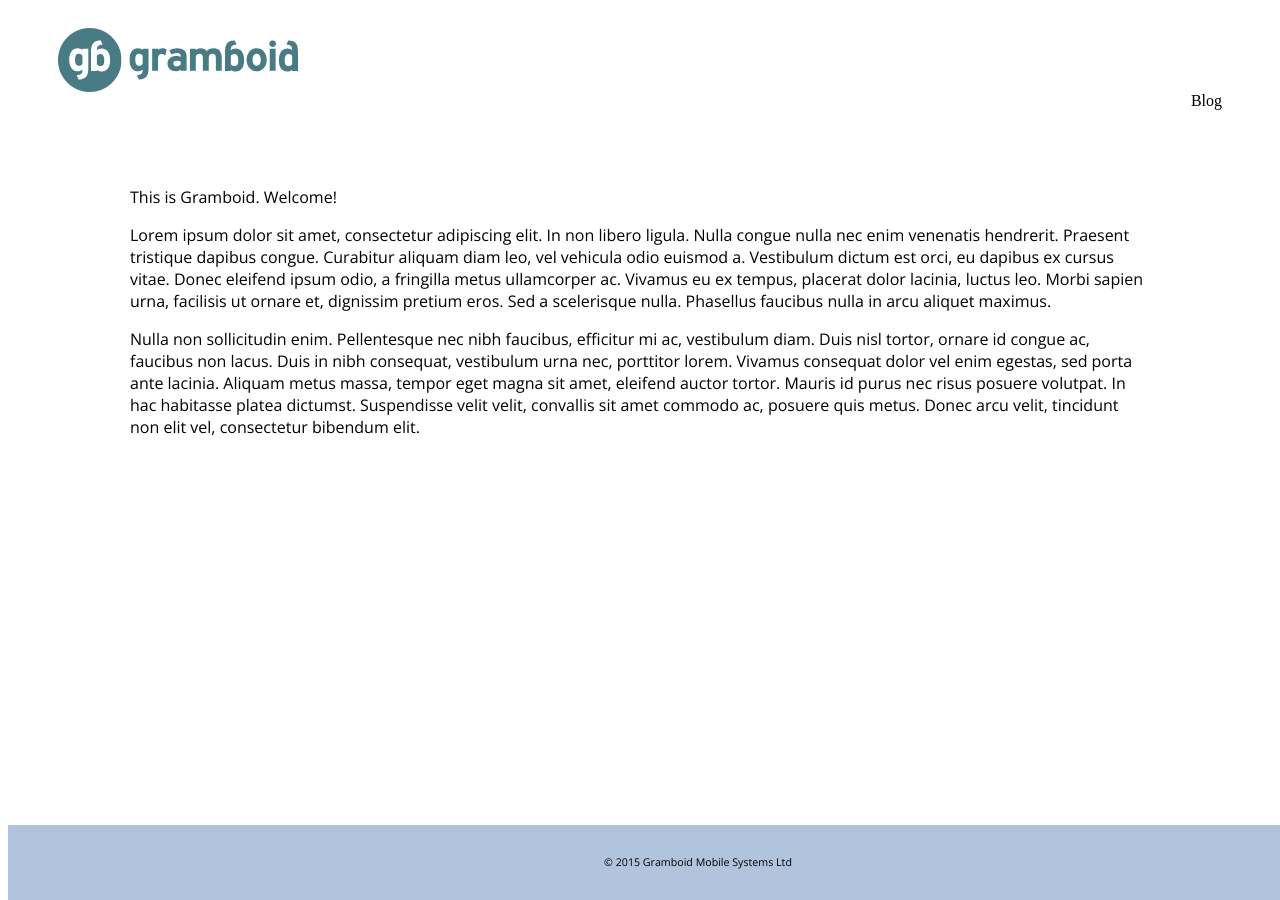
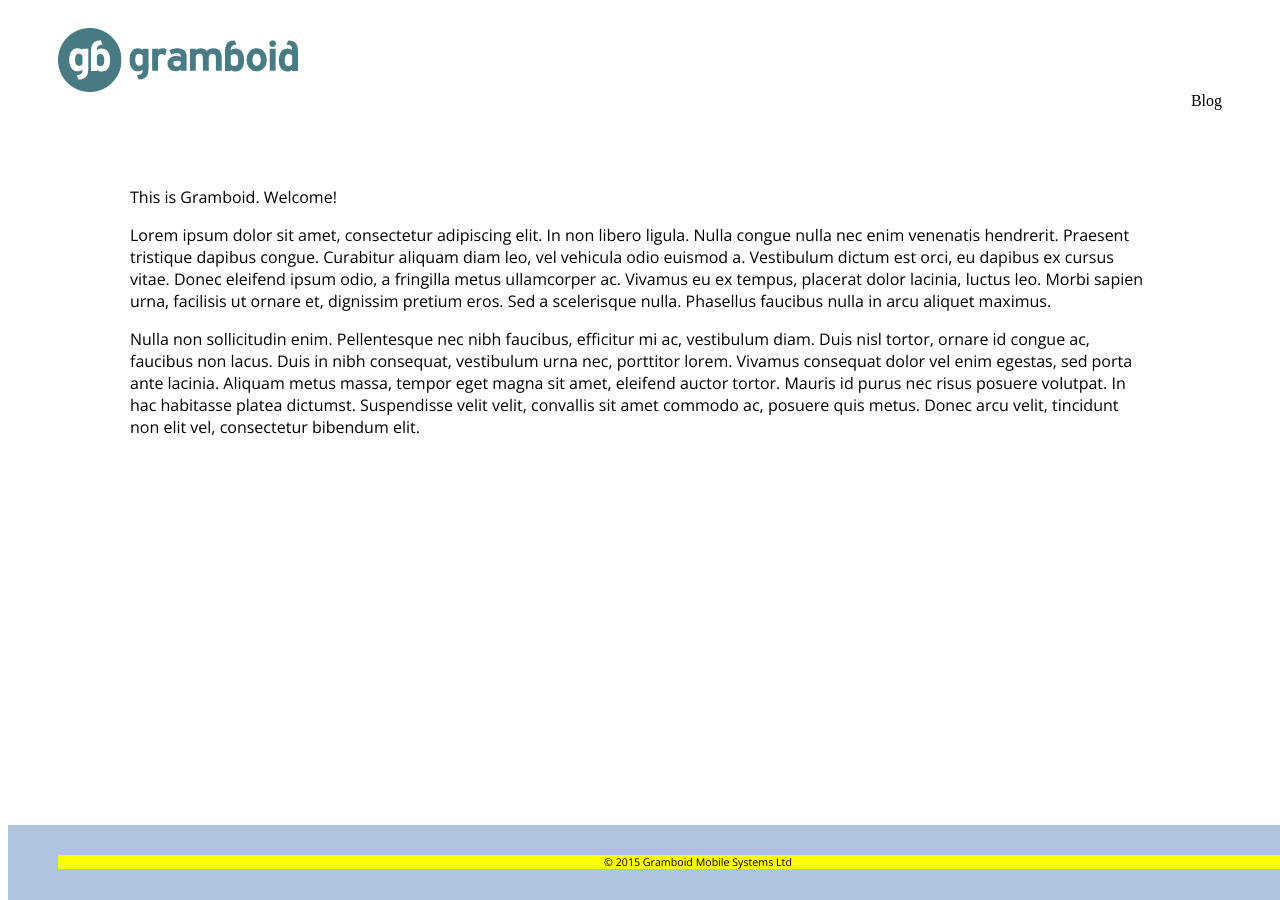
Before and after one commit to gramboid/gramboid.github.io, a Jekyll site: the page built from index.md, in a window 1280 px wide. Built offline with Jekyll 4.4.1, drawn with Linux system fonts in a browser that asks for light colours.

Commit message:
Update default.html

```diff
--- a/_layouts/default.html
+++ b/_layouts/default.html
@@ -39,6 +39,8 @@
   p.footer {
     font-size: 8pt;
     font-weight: 300;
+    background-color: #ffff00;
+
   }
 
 </style>
@@ -81,7 +83,7 @@
 </div>
 
 <div class="footer">
-<p class="footer" align="center" bgcolor="#FFFF00">
+<p class="footer" align="center">
 &copy; 2015 Gramboid Mobile Systems Ltd
 </p>
 </div>
```
